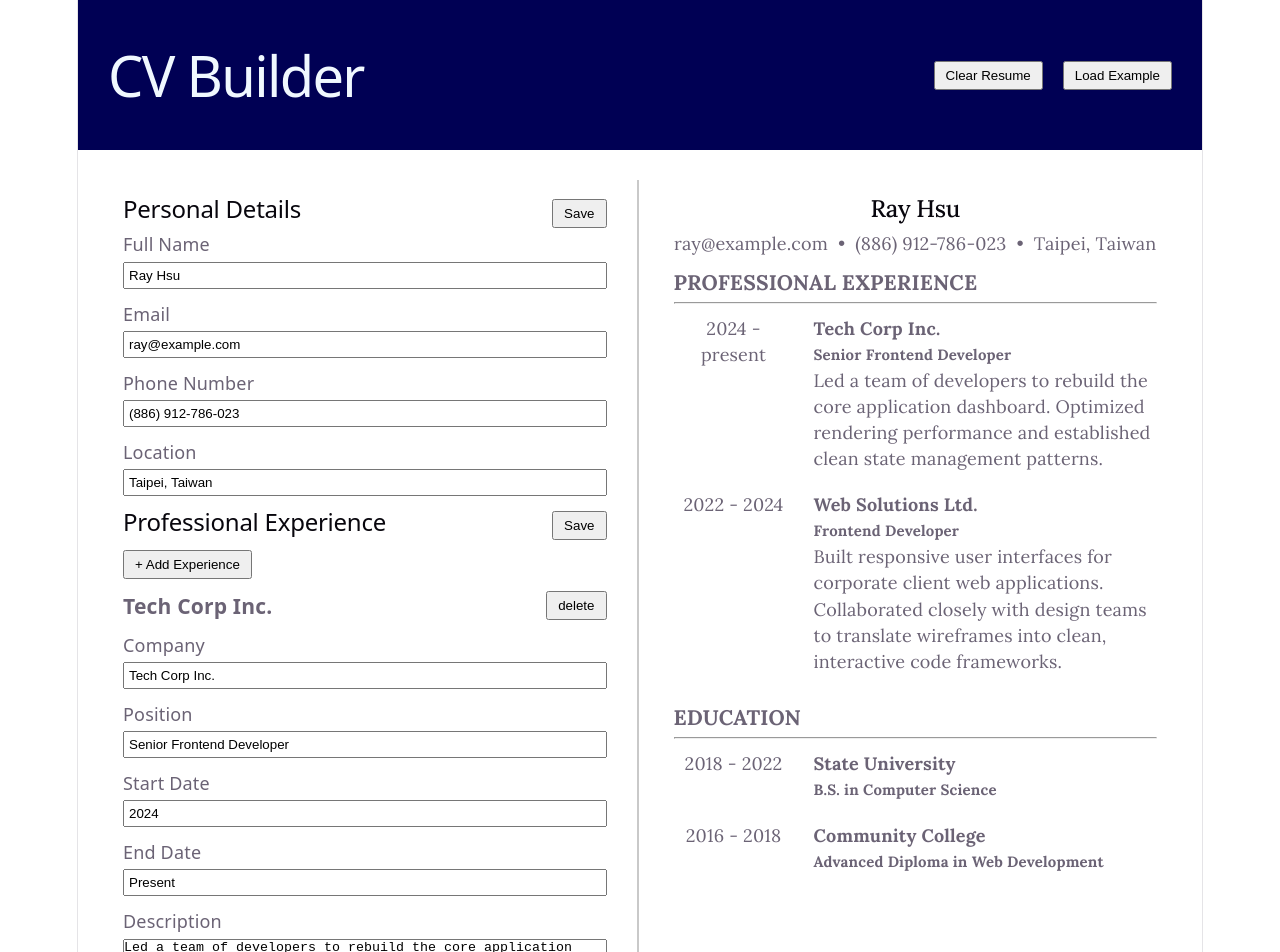
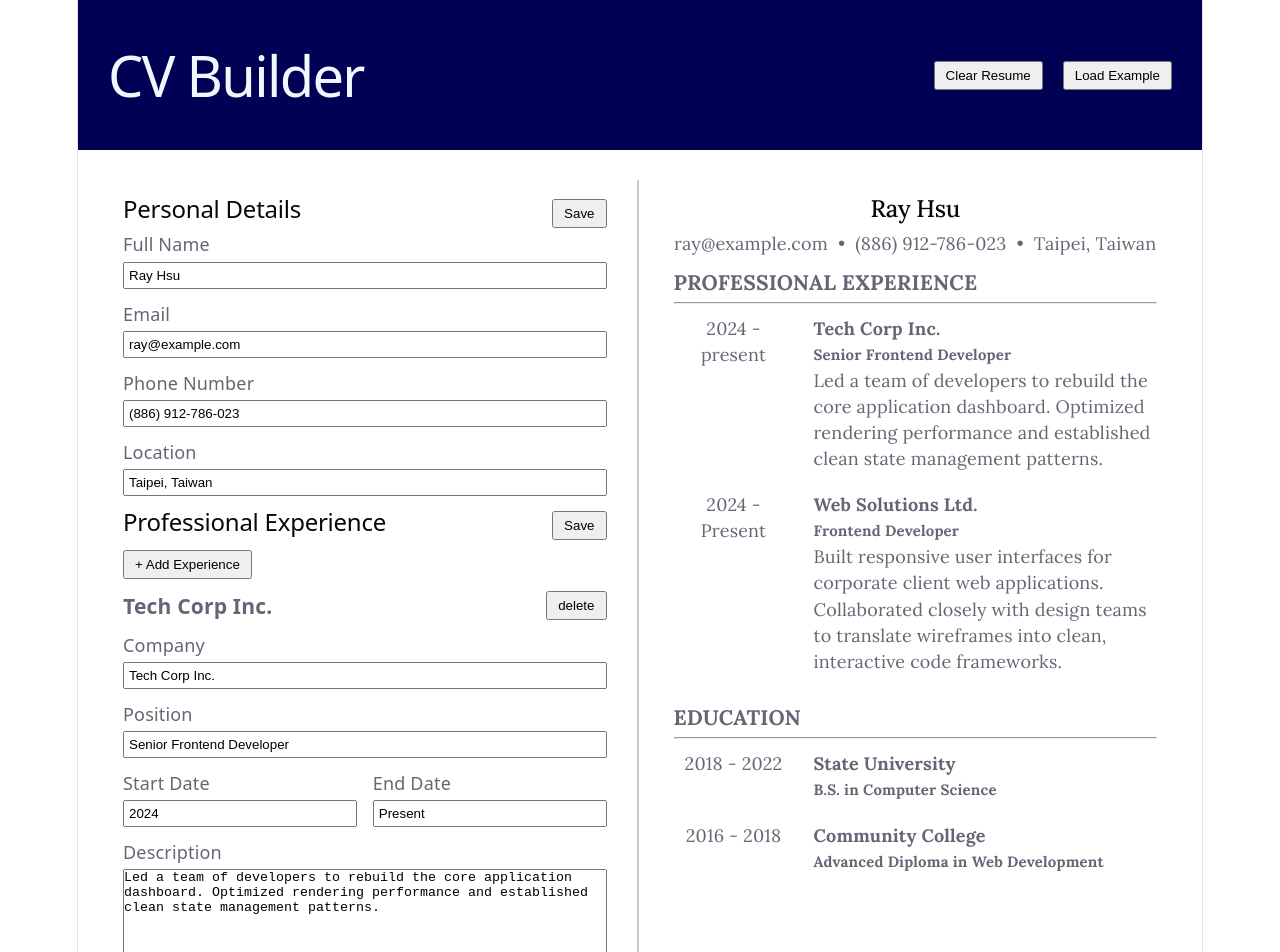
Before and after one commit to rtyty0615/CV-Application, a React (Vite) app: page / in a window 1280 px wide. Shown: the top 952 px of the page. Built offline with nearby package versions, Linux system fonts and the light colour scheme.

Commit message:
refactor(state): extract Experience component and update layout text fields

```diff
--- a/src/App.css
+++ b/src/App.css
@@ -65,6 +65,7 @@ main > section {
 }
 
 .input-list > div,
+.delete-container,
 .date {
   display: flex;
   flex-direction: column;
@@ -74,6 +75,19 @@ main > section {
 
 .end-date {
   margin-bottom: 0px;
+}
+
+.input-list .date-row {
+  display: flex;
+  flex-direction: row;
+  gap: 16px;
+  width: 100%;
+  margin-bottom: 12px;
+}
+
+.input-list .date {
+  flex: 1;
+  margin-bottom: 0;
 }
 
 .input-list input {
--- a/src/App.jsx
+++ b/src/App.jsx
@@ -1,6 +1,7 @@
 import { useState } from "react";
 import "./App.css";
 import { Person } from "./Person.jsx";
+import { Experience } from "./Experience.jsx";
 
 function App() {
   const [personalInfo, setPersonalInfo] = useState({
@@ -10,9 +11,22 @@ function App() {
     location: "Taipei, Taiwan",
   });
 
+  const [experience, setExperience] = useState({
+    company: "Tech Corp Inc.",
+    position: "Senior Frontend Developer",
+    startDate: "2024",
+    endDate: "Present",
+    description:
+      "Led a team of developers to rebuild the core application dashboard. Optimized rendering performance and established clean state management patterns.",
+  });
+
   function handleInputChange(e) {
     const { name, value } = e.target;
     setPersonalInfo((prev) => ({
+      ...prev,
+      [name]: value,
+    }));
+    setExperience((prev) => ({
       ...prev,
       [name]: value,
     }));
@@ -30,7 +44,7 @@ function App() {
         </header>
         <main>
           <section className="left-section">
-            <section>
+            <section className="person">
               <header className="second-header">
                 <h2>Personal Details</h2>
                 <button type="button">Save</button>
@@ -45,63 +59,10 @@ function App() {
               <button className="add-btn" type="button">
                 + Add Experience
               </button>
-              <section className="input-list">
-                <div className="delete-container">
-                  <h3>Tech Corp Inc.</h3>
-                  <button type="button">delete</button>
-                </div>
-                <div>
-                  <label htmlFor="company">Company</label>
-                  <input
-                    type="text"
-                    id="company"
-                    name="company"
-                    value="Tech Corp Inc."
-                  ></input>
-                </div>
-                <div>
-                  <label htmlFor="position">Position</label>
-                  <input
-                    type="text"
-                    id="position"
-                    name="position"
-                    value="Senior Frontend Developer"
-                  ></input>
-                </div>
-                <div>
-                  <div className="date">
-                    <label htmlFor="start-date">Start Date</label>
-                    <input
-                      type="text"
-                      id="start-date"
-                      name="start-date"
-                      value="2024"
-                    ></input>
-                  </div>
-                  <div className="date end-date">
-                    <label htmlFor="end-date">End Date</label>
-                    <input
-                      type="text"
-                      id="end-date"
-                      name="end-date"
-                      value="Present"
-                    ></input>
-                  </div>
-                </div>
-                <div>
-                  <label htmlFor="description">Description</label>
-                  <textarea
-                    type="text"
-                    id="description"
-                    name="description"
-                    rows="6"
-                  >
-                    Led a team of developers to rebuild the core application
-                    dashboard. Optimized rendering performance and established
-                    clean state management patterns.
-                  </textarea>
-                </div>
-              </section>
+              <Experience
+                data={experience}
+                onChange={handleInputChange}
+              ></Experience>
             </section>
             <section className="education">
               <header className="second-header">
@@ -188,17 +149,15 @@ function App() {
                 <section className="content-section">
                   <p>2024 - present</p>
                   <div>
-                    <h4>Tech Corp Inc.</h4>
-                    <h5>Senior Frontend Developer</h5>
-                    <p>
-                      Led a team of developers to rebuild the core application
-                      dashboard. Optimized rendering performance and established
-                      clean state management patterns.
-                    </p>
+                    <h4>{experience.company}</h4>
+                    <h5>{experience.position}</h5>
+                    <p>{experience.description}</p>
                   </div>
                 </section>
                 <section className="content-section">
-                  <p>2022 - 2024</p>
+                  <p>
+                    {experience.startDate} - {experience.endDate}
+                  </p>
                   <div>
                     <h4>Web Solutions Ltd.</h4>
                     <h5>Frontend Developer</h5>
--- /dev/null
+++ b/src/Experience.jsx
@@ -0,0 +1,58 @@
+import { Input } from "./Input.jsx";
+import { TextArea } from "./Textarea.jsx";
+import "./App.css";
+
+export function Experience({ data, onChange }) {
+  return (
+    <section className="input-list">
+      <div className="delete-container">
+        <h3>{data.company}</h3>
+        <button type="button">delete</button>
+      </div>
+
+      <Input
+        id="company"
+        label="Company"
+        value={data.company}
+        onChange={onChange}
+        type="text"
+      ></Input>
+
+      <Input
+        id="position"
+        label="Position"
+        value={data.position}
+        onChange={onChange}
+        type="text"
+      ></Input>
+
+      <div className="date-row">
+        <Input
+          id="startDate"
+          label="Start Date"
+          value={data.startDate}
+          onChange={onChange}
+          type="text"
+          className="date"
+        ></Input>
+
+        <Input
+          id="endDate"
+          label="End Date"
+          value={data.endDate}
+          onChange={onChange}
+          type="text"
+          className="date end-date"
+        ></Input>
+      </div>
+
+      <TextArea
+        id="description"
+        label="Description"
+        value={data.description}
+        onChange={onChange}
+        type="text"
+      ></TextArea>
+    </section>
+  );
+}
--- a/src/Input.jsx
+++ b/src/Input.jsx
@@ -1,8 +1,8 @@
 import "./App.css";
 
-export function Input({ id, label, value, type, onChange }) {
+export function Input({ id, label, value, type, onChange, className = "" }) {
   return (
-    <div>
+    <div className={className || ""}>
       <label htmlFor={id}>{label}</label>
       <input type={type} id={id} name={id} value={value} onChange={onChange} />
     </div>
--- /dev/null
+++ b/src/Textarea.jsx
@@ -0,0 +1,17 @@
+import "./App.css";
+
+export function TextArea({ id, label, value, type, onChange, className = "" }) {
+  return (
+    <div className={className || ""}>
+      <label htmlFor={id}>{label}</label>
+      <textarea
+        type={type}
+        id={id}
+        name={id}
+        value={value}
+        onChange={onChange}
+        rows="6"
+      />
+    </div>
+  );
+}
```
